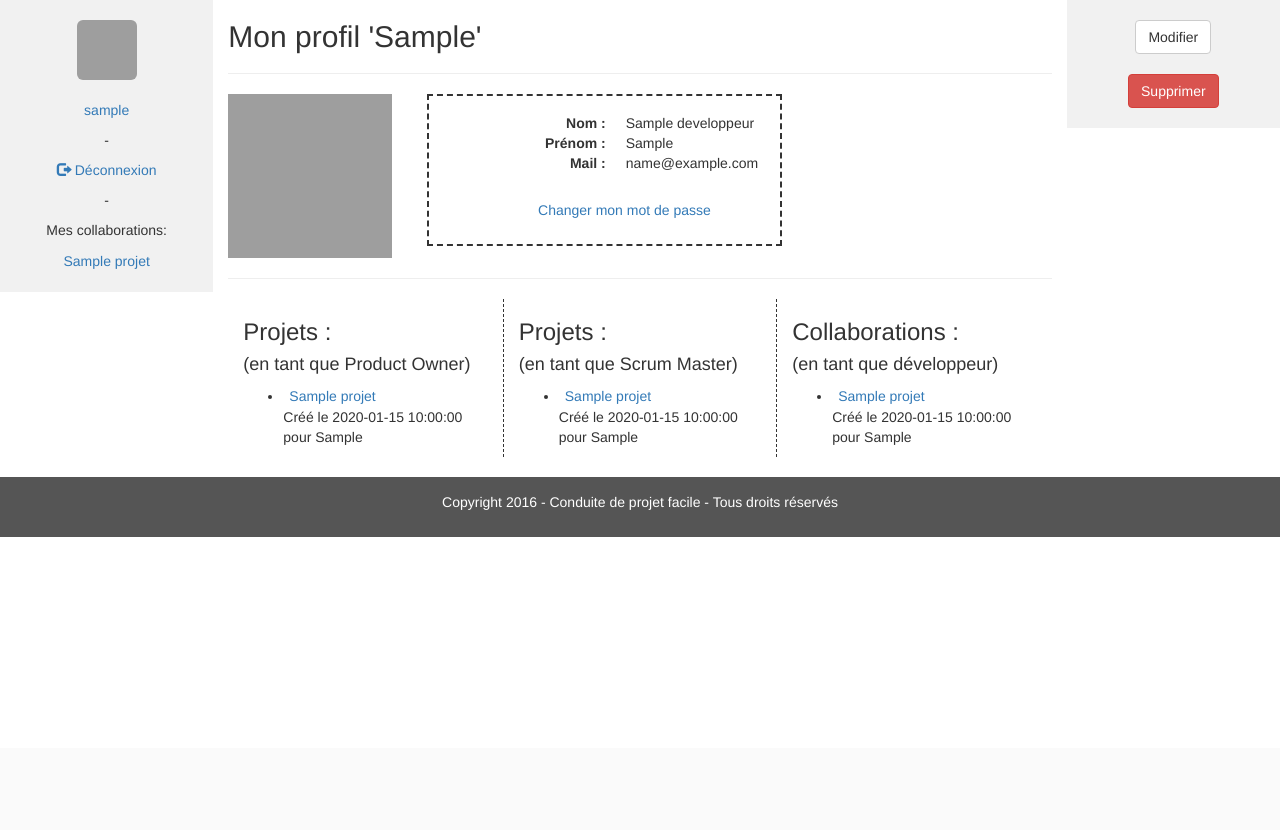
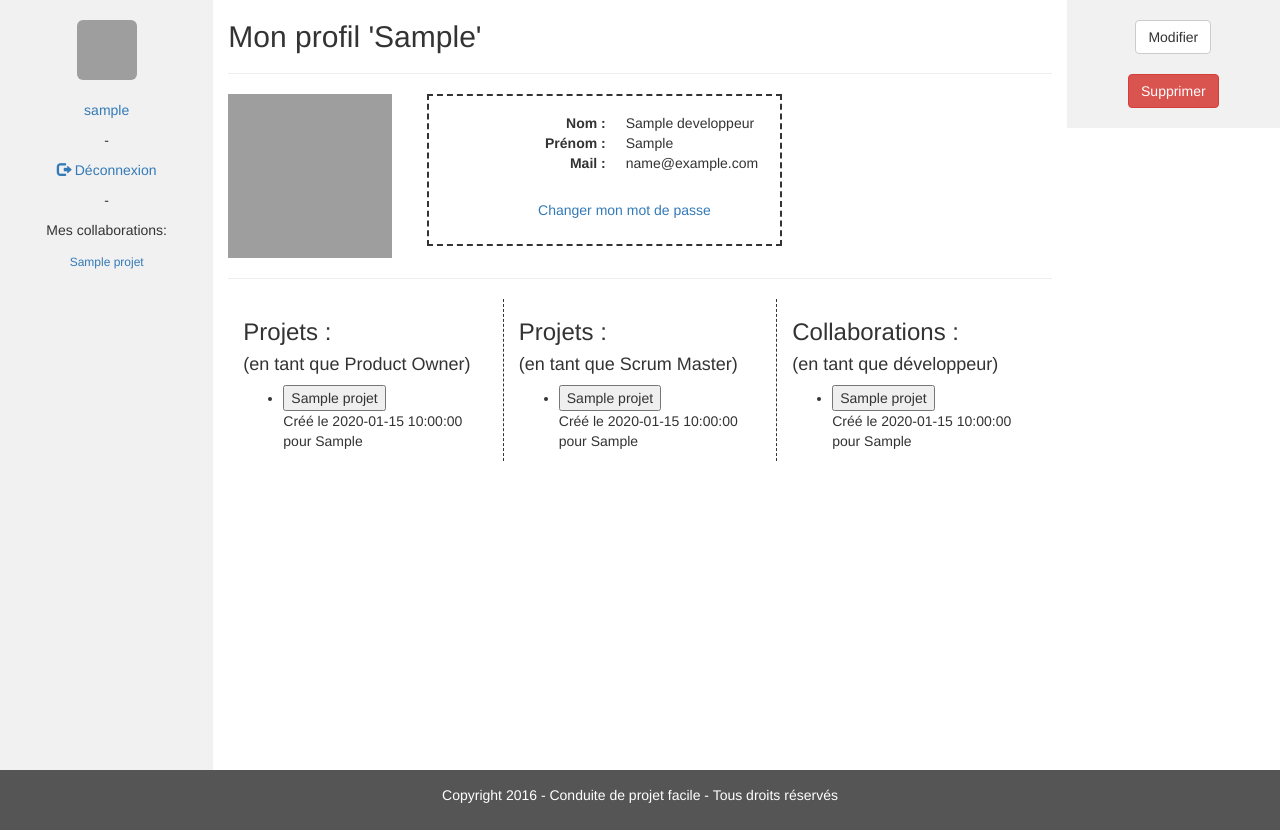
Before and after one commit to acleret/CP_scrum_dev, a PHP site: page /web/profil.php in a window 1280 px wide. Shown: the part 52-882 px from the top of the page. Before the commit the page ends 589 px from the top, so only its background shows below. Run offline with PHP 8.4, Linux system fonts and the light colour scheme; the visitor is signed in with stand-in values (Sample User, id 1); tables that the repository leaves empty hold one stand-in row (values such as "Sample post"); some libraries are stand-ins or nearby versions; grey boxes are pictures that could not be loaded.

Commit message:
unification des tableaux suite
+ correction bug
+ ajout scrollbar dans la liste des collaborations

```diff
--- a/src/web/backlog.php
+++ b/src/web/backlog.php
@@ -27,7 +27,9 @@ if (isset($_COOKIE["id_projet"])) {
                 "oLanguage": {
                   "sLengthMenu": "Afficher _MENU_ entrées",
                   "sSearch": "<span class=\"glyphicon glyphicon-search\"></span> Recherche:",
+                  "sEmptyTable": "Aucunes données",
                   "sInfo": "Affichage de _START_ à _END_ sur _TOTAL_ entrées",
+                  "sInfoEmpty": "",
                   "oPaginate": {
                     "sPrevious": "Précédent",
                     "sNext": "Suivant"
--- a/src/web/css/style.css
+++ b/src/web/css/style.css
@@ -31,28 +31,6 @@ footer {
   .row.content {height:auto;}
 }
 
-.url {
-  border:none;
-  color: #337ab7;
-  background-color: #f1f1f1;
-}
-
-.url:hover {
-  text-decoration: underline;
-  color: #333;
-}
-
-.url2 {
-  border:none;
-  color: #337ab7;
-  background-color: #ffffff;
-}
-
-.url2:hover {
-  text-decoration: underline;
-  color: #333;
-}
-
 .inline-form input {
   display: inline-block;
   width: 100px;
@@ -63,14 +41,15 @@ footer {
   cursor: pointer;
 }
 
-/*.table-hover tbody tr:hover td, .table-hover tbody tr:hover th {
-  background-color: #efefef;
-}*/
-
 li.correct {
-    color: green;
+  color: green;
 }
 
 li.erreur {
-    color: red;
+  color: red;
 }
+
+div.scroll {
+  height: 500px;
+  overflow-y: scroll;
+}
--- a/src/web/sprint.php
+++ b/src/web/sprint.php
@@ -34,7 +34,9 @@ if (isset($_COOKIE["id_projet"])) {
                 "oLanguage": {
                   "sLengthMenu": "Afficher _MENU_ entrées",
                   "sSearch": "<span class=\"glyphicon glyphicon-search\"></span> Recherche:",
+                  "sEmptyTable": "Aucunes données",
                   "sInfo": "Affichage de _START_ à _END_ sur _TOTAL_ entrées",
+                  "sInfoEmpty": "",
                   "oPaginate": {
                     "sPrevious": "Précédent",
                     "sNext": "Suivant"
@@ -66,7 +68,7 @@ $row2 = $infos_spr->fetch_assoc();
 	      <br>
 	      <br>
 	      <hr>
-	      <table id="tableUS" class="table table-striped table-hover" cellspacing="0" width="100%">
+	      <table id="tableUS" class="table table-striped table-hover">
                 <thead>
                   <tr>
                     <th>User story</th>
--- a/src/web/structure.php
+++ b/src/web/structure.php
@@ -126,15 +126,20 @@ if ($liste_sprints->num_rows > 0) {
 <?php
       $id_dev = $_SESSION["id_co"];
       $result = $db->listeProjetsDeveloppeur($id_dev);
+?>
+              <div class="scroll">
+<?php
       while ($row = $result->fetch_assoc()) {
 ?>
-              <form style="display: inline;" action="../web/setProjet.php" method="post">
-                <input type="hidden" name="id_projet" value="<?php echo $row["PRO_id"]; ?>"/>
-                <input class="url" type="submit" value="<?php echo substr($row["PRO_nom"], 0, 19); ?>"/>
-              </form>
-              <br>
+                <form action="../web/setProjet.php" method="post">
+                  <input type="hidden" name="id_projet" value="<?php echo $row["PRO_id"]; ?>"/>
+                  <input class="btn-xs btn-link" type="submit" value="<?php echo substr($row["PRO_nom"], 0, 19); ?>"/>
+                </form>
 <?php
       }
+?>
+              </div>
+<?php
    } else {
 ?>
               <p>
--- a/src/web/tracabilite.php
+++ b/src/web/tracabilite.php
@@ -16,11 +16,12 @@ $s->nav($db);
           <script>
             $(document).ready(function() {
               $('#tableUS').DataTable( {
-                "order": [[ 4, "asc" ]],
                 "oLanguage": {
                   "sLengthMenu": "Afficher _MENU_ entrées",
                   "sSearch": "<span class=\"glyphicon glyphicon-search\"></span> Recherche:",
+                  "sEmptyTable": "Aucunes données",
                   "sInfo": "Affichage de _START_ à _END_ sur _TOTAL_ entrées",
+                  "sInfoEmpty": "",
                   "oPaginate": {
                     "sPrevious": "Précédent",
                     "sNext": "Suivant"
```
Also changed, not shown: src/test/test-structure.php (+1 -1 lines), src/web/listeProjets.php (+21 -48 lines), src/web/listeSprints.php (+5 -3 lines).
